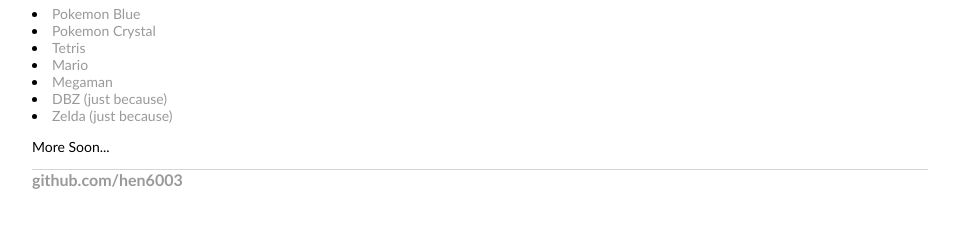
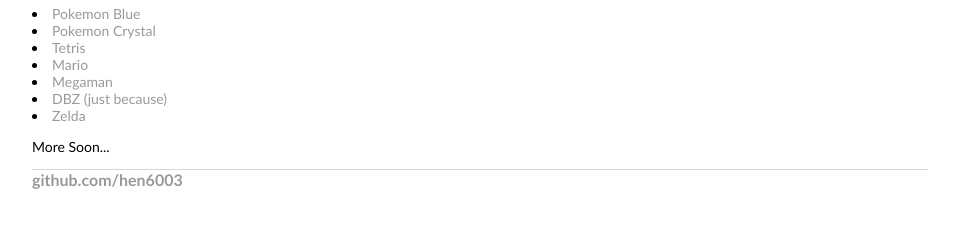
Before and after one commit to hen6003/hen6003.github.io, a Jekyll site: the page built from games/index.html, in a window 1280 px wide. Shown: the part 125-353 px from the top of the page, without its empty margins (160-1119 px from the left). Built offline with Jekyll 4.4.1, drawn with Linux system fonts in a browser that asks for light colours.

Commit message:
Update index.html

```diff
--- a/games/index.html
+++ b/games/index.html
@@ -10,6 +10,6 @@ title: Games
 	<li><a href="/games/web3">Mario</a></li>
 	<li><a href="/games/web4">Megaman</a></li>
 	<li><a href="/games/web5">DBZ (just because)</a></li>
-	<li><a href="/games/web6">Zelda (just because)</a></li>
+	<li><a href="/games/web6">Zelda</a></li>
 	<p>More Soon...</p>
 </div><!-- /.blurb -->
```
